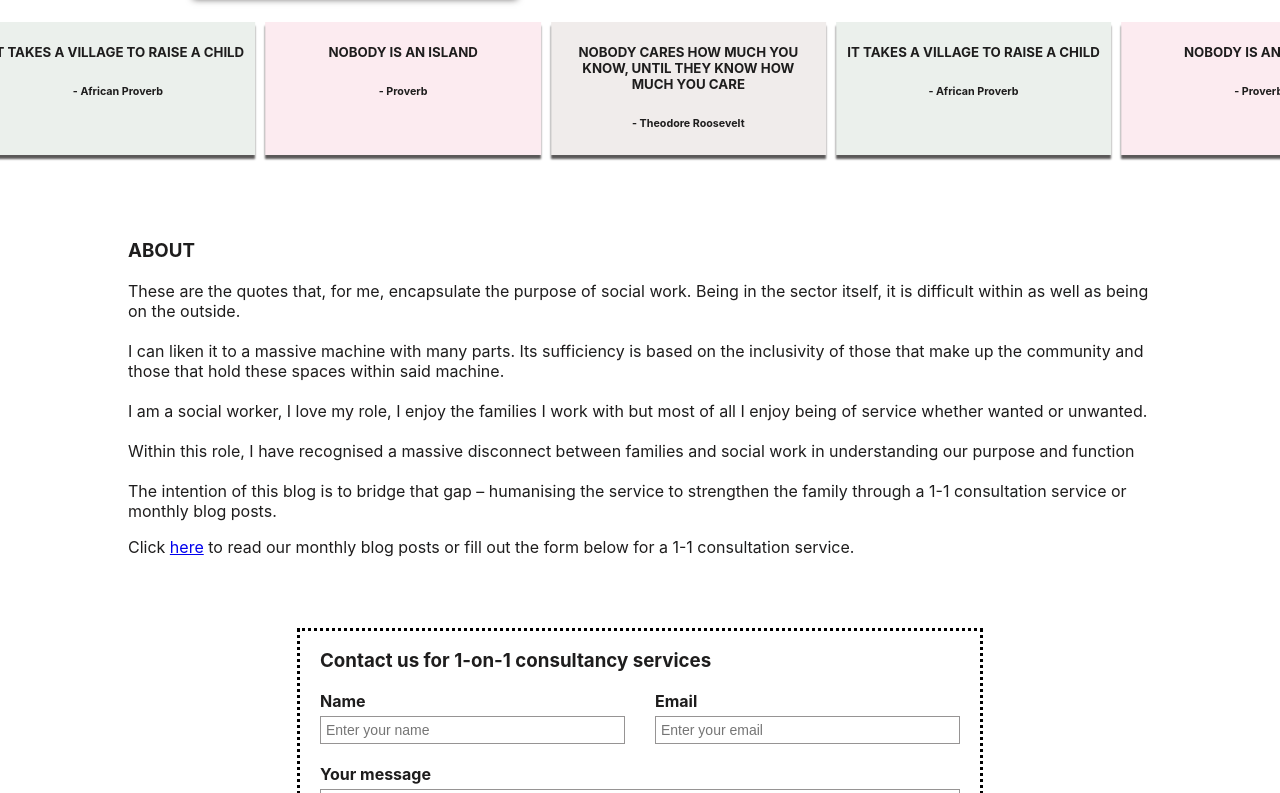
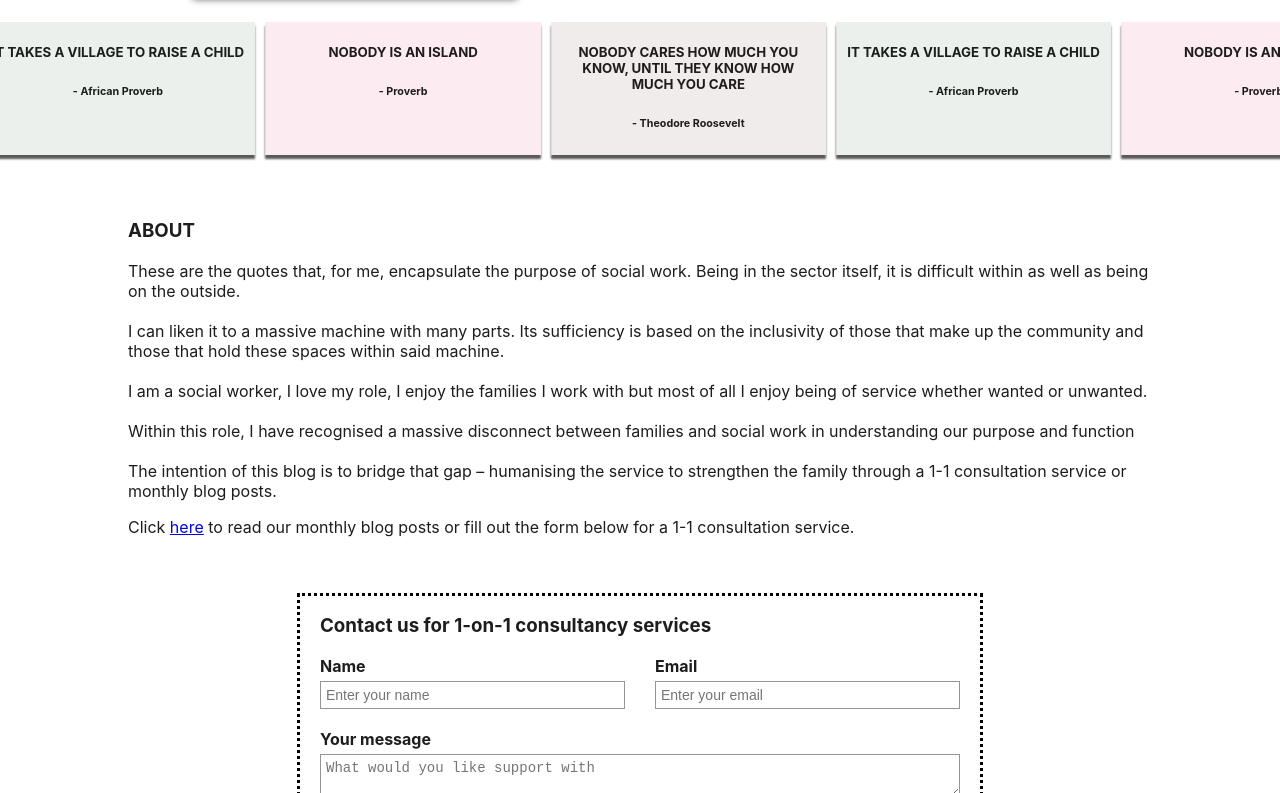
Before and after one commit to AndrianaOS/tvc-webpage, a React (Create React App) app: page / in a window 1280 px wide. Shown: the part 538-1331 px from the top of the page. Built offline with nearby package versions, Linux system fonts and the light colour scheme.

Commit message:
Decrease margin to reduce whitespace

```diff
--- a/src/components/About/about.css
+++ b/src/components/About/about.css
@@ -2,7 +2,7 @@
     padding: 20px 15px;
     text-align: left;
     width: 80%;
-    margin: 35px auto;
+    margin: 15px auto;
 }
 
 .about {
```
